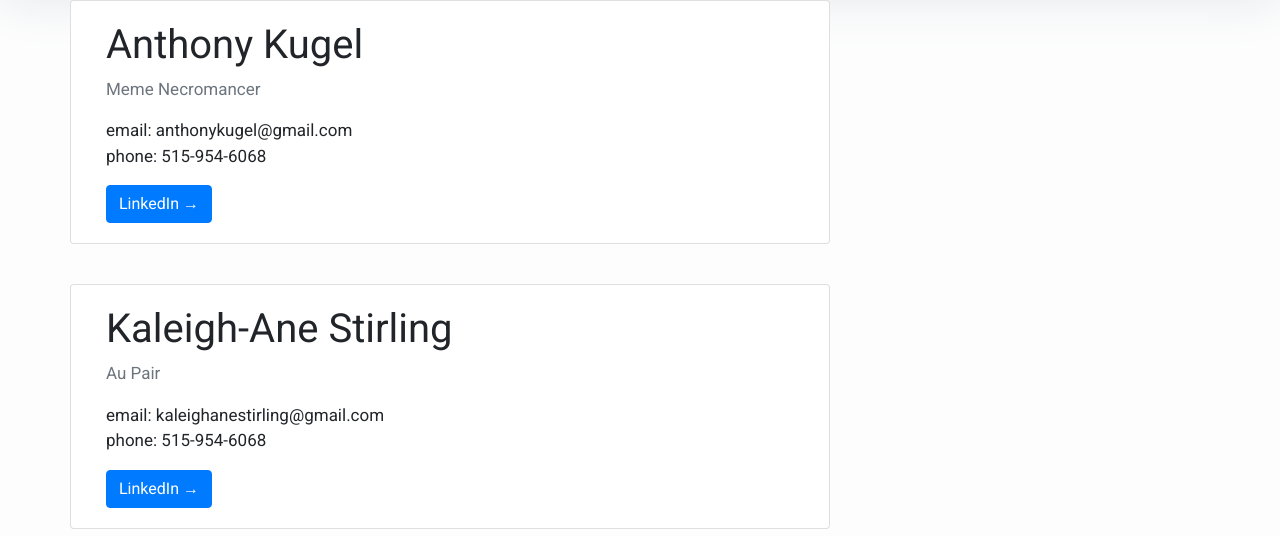
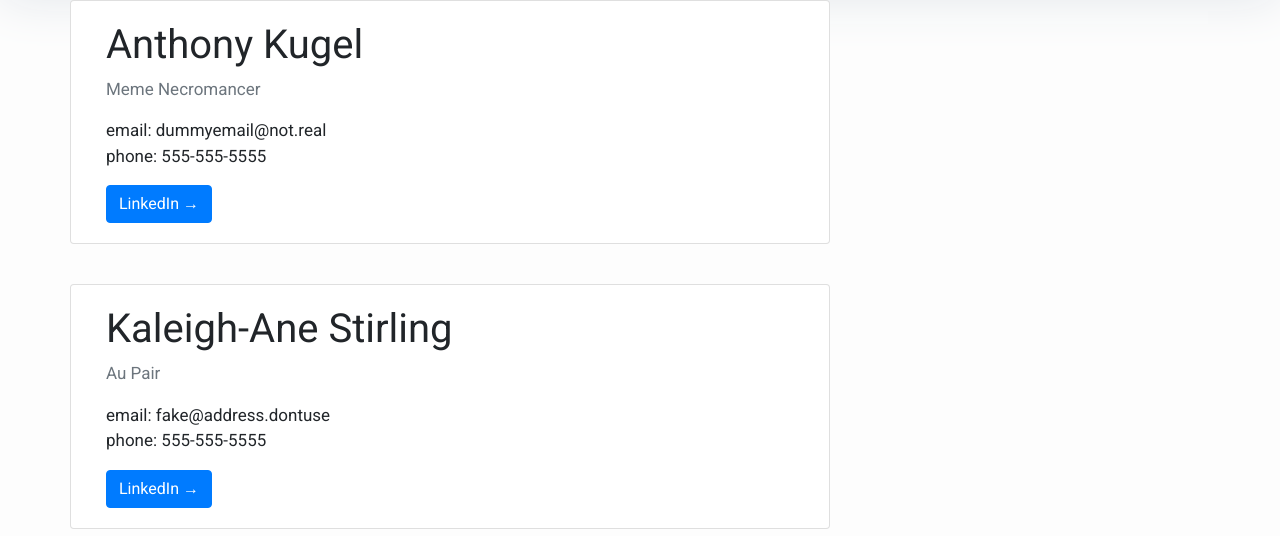
Before and after one commit to aokugel/Django-Blog-Website, a Django app: page /contact/ in a window 1280 px wide. Shown: the part 222-758 px from the top of the page. Run offline with Django 3.2, Linux system fonts and the light colour scheme; some libraries are stand-ins or nearby versions.

Commit message:
Removed personal information

```diff
--- a/templates/contact.html
+++ b/templates/contact.html
@@ -21,8 +21,8 @@
       <div class="card-body">
         <h1>Anthony Kugel</h1>
         <p class=" text-muted">Meme Necromancer</p>
-        <p class="card-text ">email: anthonykugel@gmail.com <br>
-        phone: 515-954-6068</p>
+        <p class="card-text ">email: dummyemail@not.real <br>
+        phone: 555-555-5555</p>
         <a href="https://www.linkedin.com/in/anthony-kugel-672aabb3/" class="btn btn-primary">LinkedIn &rarr;</a>
       </div>
     </div>
@@ -30,8 +30,8 @@
         <div class="card-body">
           <h1>Kaleigh-Ane Stirling</h1>
           <p class=" text-muted">Au Pair</p>
-          <p class="card-text ">email: kaleighanestirling@gmail.com <br>
-          phone: 515-954-6068</p>
+          <p class="card-text ">email: fake@address.dontuse <br>
+          phone: 555-555-5555</p>
           <a href="https://www.linkedin.com/in/kaleigh-stirling-a6508613a/" class="btn btn-primary">LinkedIn &rarr;</a>
         </div>
       </div>
```
